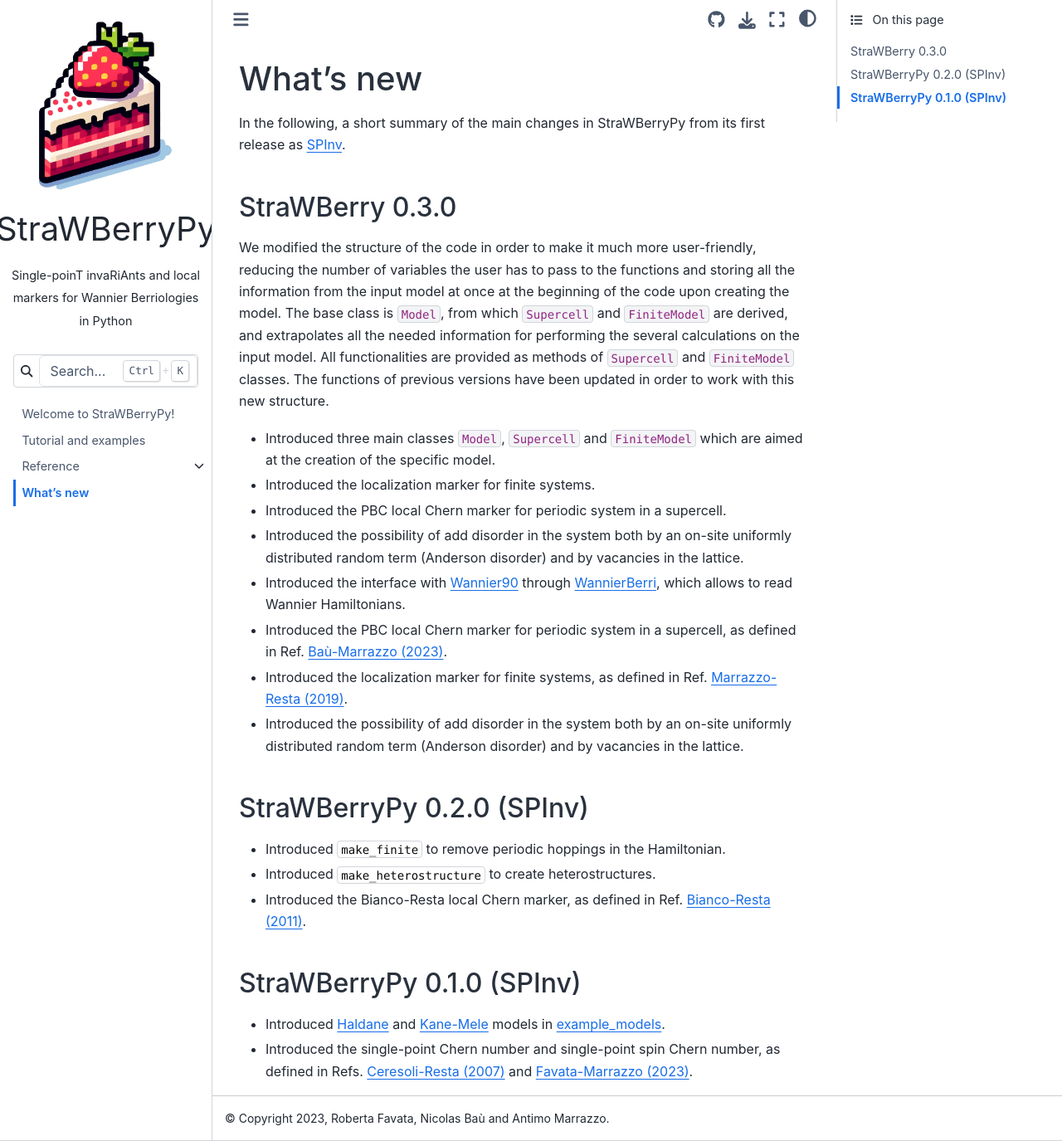
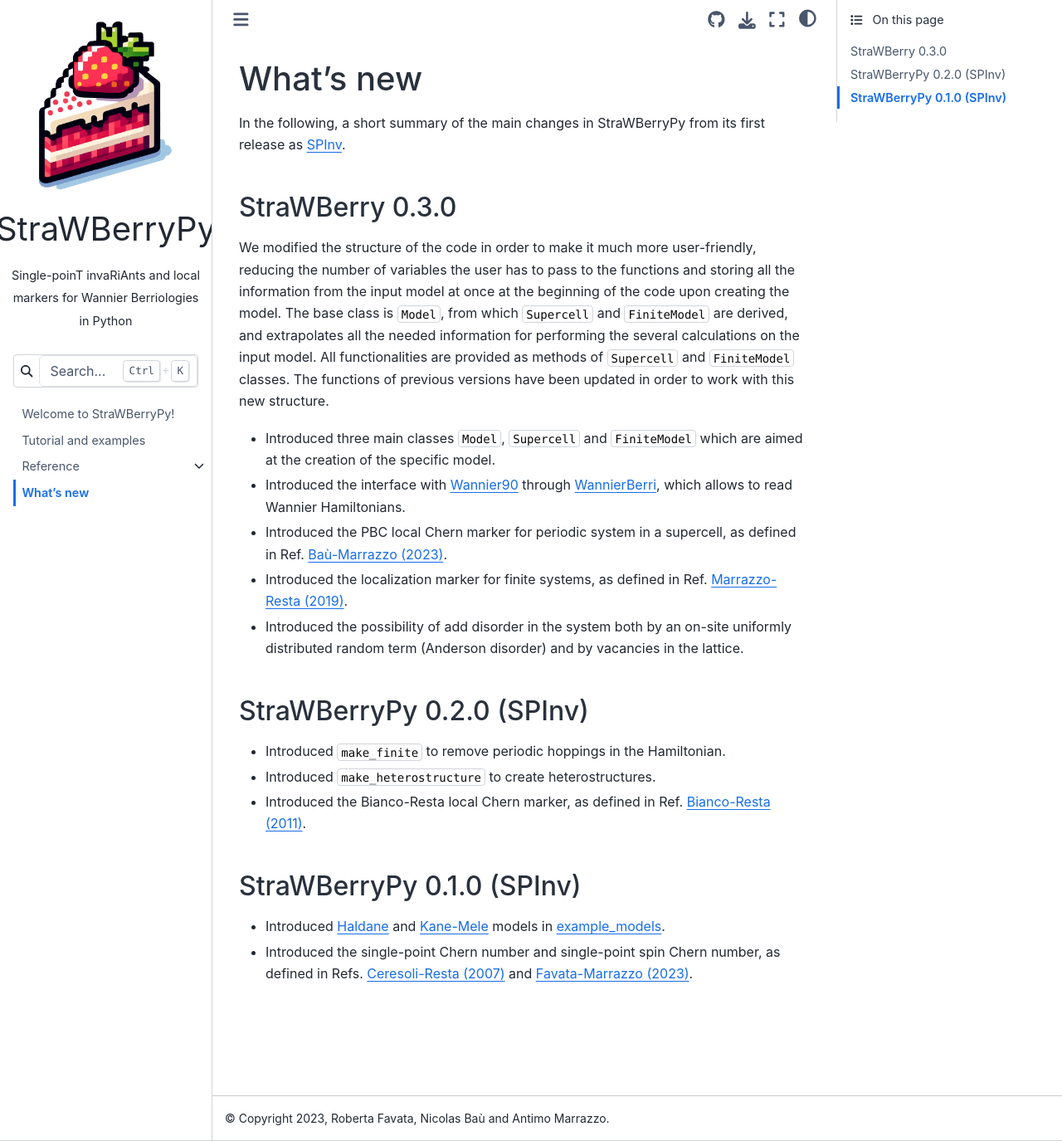
Before and after one commit to strawberrypy-developers/strawberrypy, a Sphinx documentation site: the page built from docs/changelog.rst, in a window 1280 px wide and 1375 px high. Shown: the whole window at 83% size. Built offline with Sphinx 7.4.7 and the Sphinx Book theme 1.1.4, drawn with Linux system fonts in a browser that asks for light colours.

Commit message:
Fix changelog

```diff
--- a/docs/changelog.rst
+++ b/docs/changelog.rst
@@ -10,13 +10,10 @@ StraWBerry 0.3.0
 ^^^^^^^^^^^^^^^^
 
 We modified the structure of the code in order to make it much more user-friendly, reducing the number of variables the user has to pass to the functions and storing all the information from the input model at once at the beginning of the code upon creating the model.
-The base class is ``Model``, from which ``Supercell`` and ``FiniteModel`` are derived, and extrapolates all the needed information for performing the several calculations on the input model. All functionalities are provided as methods of  ``Supercell`` and ``FiniteModel`` classes.
+The base class is :python:`Model`, from which :python:`Supercell` and :python:`FiniteModel` are derived, and extrapolates all the needed information for performing the several calculations on the input model. All functionalities are provided as methods of  :python:`Supercell` and :python:`FiniteModel` classes.
 The functions of previous versions have been updated in order to work with this new structure.
 
-* Introduced three main classes ``Model``, ``Supercell`` and ``FiniteModel`` which are aimed at the creation of the specific model.
-* Introduced the localization marker for finite systems.
-* Introduced the PBC local Chern marker for periodic system in a supercell.
-* Introduced the possibility of add disorder in the system both by an on-site uniformly distributed random term (Anderson disorder) and by vacancies in the lattice.
+* Introduced three main classes :python:`Model`, :python:`Supercell` and :python:`FiniteModel` which are aimed at the creation of the specific model.
 * Introduced the interface with `Wannier90 <https://wannier.org/>`_ through `WannierBerri <https://wannier-berri.org/index.html>`_, which allows to read Wannier Hamiltonians.
 * Introduced the PBC local Chern marker for periodic system in a supercell, as defined in Ref. `Baù-Marrazzo (2023) <https://arxiv.org/abs/2310.15783>`_.
 * Introduced the localization marker for finite systems, as defined in Ref. `Marrazzo-Resta (2019) <https://doi.org/10.1103/PhysRevLett.122.166602>`_.
```
